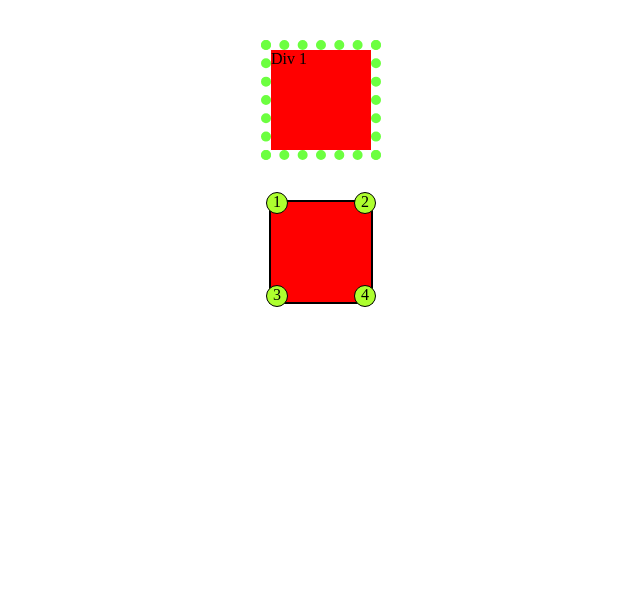
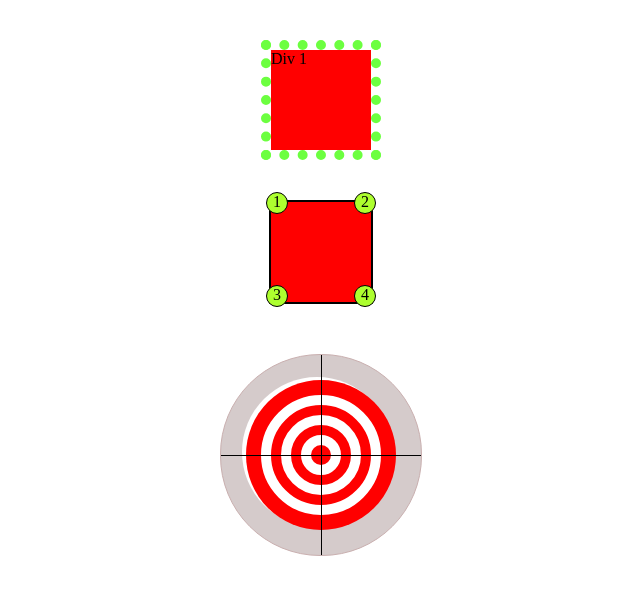
Before and after one commit to manu9688/css, a plain HTML site: page outline.html in a window 1280 px wide. Shown: the whole page, without its empty margins (319-959 px from the left). Drawn offline with Linux system fonts and the light colour scheme.

Commit message:
diana con divs

```diff
--- a/css/outline.css
+++ b/css/outline.css
@@ -1,25 +1,29 @@
-div{
+div {
     background-color: red;
-    margin-left: auto ;
+    margin-left: auto;
     margin-right: auto;
     margin-top: 50px;
     width: 100px;
     height: 100px;
 
 }
-.outline{
- outline: #5fff2fea dotted 10px;
+
+.outline {
+    outline: #5fff2fea dotted 10px;
     outline-offset: 0px;
 }
-.outline:hover{
-     outline: black dotted 5px;
+
+.outline:hover {
+    outline: black dotted 5px;
 }
-.numberDiv{
+
+.numberDiv {
     position: relative;
     top: 0;
-border: 2px solid black;
+    border: 2px solid black;
 }
-.circle{
+
+.circle {
     background-color: greenyellow;
     border: solid 1px black;
     border-radius: 100px;
@@ -28,23 +32,110 @@ border: 2px solid black;
     text-align: center;
 }
 
-.number1{
+.number1 {
     position: absolute;
-   top: -60px;
+    top: -60px;
     left: -5px;
 }
-.number2{
+
+.number2 {
     position: absolute;
-   top: -60px;
+    top: -60px;
     right: -5px;
 }
-.number3{
+
+.number3 {
     position: absolute;
     bottom: -5px;
     left: -5px;
 }
-.number4{
+
+.number4 {
     position: absolute;
     bottom: -5px;
     right: -5px;
 }
+
+.diana {
+    position: relative;
+    background-color: rgb(213, 203, 203);
+    border-radius: 100px;
+    width: 200px;
+    height: 200px;
+    border: solid 1px rgb(201, 175, 175);
+}
+
+.marco1 {
+    position: absolute;
+    border-radius: 100px;
+width: 150px;
+height: 150px;
+right: 20px;
+left: 20px;
+top: -25px;
+box-shadow: -4px -3px white;
+}
+
+.marco2{
+    position: absolute;
+    border-radius: 100px;
+    width: 100px;
+height: 100px;
+border: solid white 10px;
+left: 15px;
+top: -35px;
+}
+.marco3{
+    position: absolute;
+    border-radius: 100px;
+    border: solid white 10px;
+    width: 60px;
+    height: 60px;
+    left: 35px;
+    top: -15px;
+}
+.marco4{
+    position: absolute;
+    border-radius: 100px;
+    border: solid white 10px;
+    width: 20px;
+    height: 20px;
+    left: 55px;
+    top: 5px;
+}
+.linea1{
+    position: relative;
+    background-color: black;
+    width: 1px;
+    height: 200px;
+    top: -75px;
+}
+.linea2{
+    position: relative;
+    background-color: black;
+    width: 200px;
+    height: 1px;
+    bottom: 225px;
+    right: 25px;
+}
+
+/*
+.red{
+    position: absolute;
+    top: -44px;
+    left: 5px;
+    background-color: red;
+    border: solid white 15px;
+      width: 120px;
+    height: 120px;
+}
+.white{
+    position: absolute;
+    top: -23px;
+    right: 33px;
+    background-color:red;
+    border: solid white 8px;
+      width: 80px;
+    height: 80px;
+}
+    */
--- a/outline.html
+++ b/outline.html
@@ -1,25 +1,41 @@
 <!DOCTYPE html>
 <html lang="en">
+
 <head>
     <meta charset="UTF-8">
     <meta name="viewport" content="width=device-width, initial-scale=1.0">
     <title>Document</title>
     <link rel="stylesheet" href="./css/outline.css">
 </head>
+
 <body>
     <div class="outline">
         Div 1
-    </div >
+    </div>
     <div class="numberDiv">
-<div class="circle number1">1</div>
-<div class="circle number2">2</div>
-<div class="circle number3">3</div>
-<div class="circle number4">4</div>
+        <div class="circle number1">1</div>
+        <div class="circle number2">2</div>
+        <div class="circle number3">3</div>
+        <div class="circle number4">4</div>
+    </div>
 
+    <div class="diana">
+        <div class="marco1">
 
+            <div class="marco2"></div>
+
+            <div class="marco3"></div>
+
+            <div class="marco4"></div>
+
+            <div class="linea1"></div>
+            <div class="linea2"></div>
+
+        </div>
     </div>
 
 
 
 </body>
+
 </html>
```
